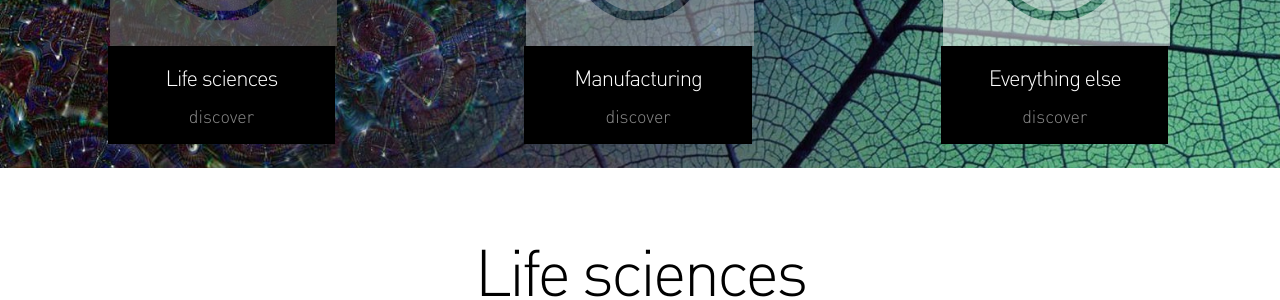
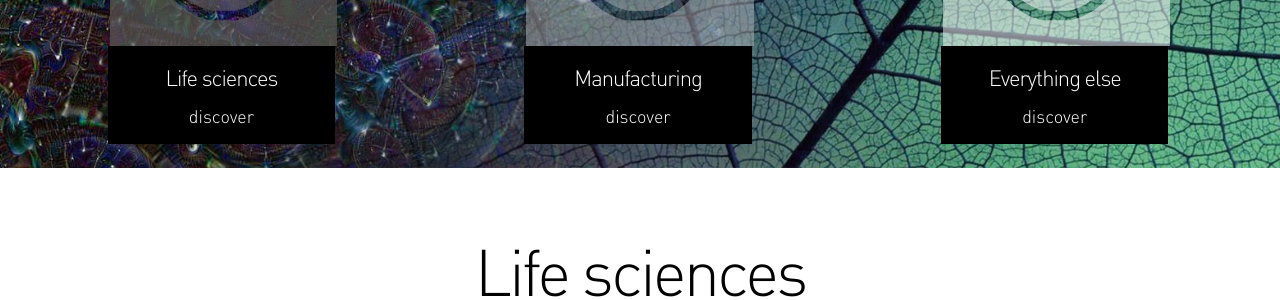
Before and after one commit to orobix/orobix.github.com, a Jekyll site: the page built from what-we-do.html, in a window 1280 px wide and 1400 px high, scrolled down 618 px. Shown: the part 150-450 px from the top of the window. Built offline with Jekyll 4.4.1, drawn with Linux system fonts in a browser that asks for light colours; nearby versions of some CDN libraries.

Commit message:
added anchors in what-we-do

```diff
--- a/css/main.css
+++ b/css/main.css
@@ -1,6 +1,10 @@
 html, body {
   padding-top: 25px;
   overflow-x: hidden;
+}
+
+a.discover {
+  color: #FFFFFF;
 }
 
 a:hover, a:focus, a:visited {
--- a/what-we-do.html
+++ b/what-we-do.html
@@ -17,37 +17,37 @@
       The end result is pure software, or a combination of software and hardware, such as sensors or robots.</br>
     </p>
 
-    <div class="col-xs-12 col-sm-4 col-md-4 col-lg-4" data-hash="life-sciences">
+    <div class="col-xs-12 col-sm-4 col-md-4 col-lg-4">
       <div class="thumbnail thumbnail-what-we-do">
         <img class="apple-menu-01" src="img/tassello_nero.svg">
         <div class="caption caption-what-we-do">
           <p class="apple-white-branch">Life sciences</p>
           <div class="branch-detail-link branch-detail-link-black">
-            <p class="discover-white">discover</p>
+            <p class="discover-white"><a class="discover" href="#life-sciences">discover</a></p>
           </div>
         </div>
       </div>
     </div>
 
-    <div class="col-xs-12 col-sm-4 col-md-4 col-lg-4" data-hash="manufacturing">
+    <div class="col-xs-12 col-sm-4 col-md-4 col-lg-4">
       <div class="thumbnail thumbnail-what-we-do">
         <img class="apple-menu-02" src="img/tassello.svg">
         <div class="caption caption-what-we-do">
           <p class="apple-white-branch">Manufacturing</p>
           <div class="branch-detail-link branch-detail-link-black">
-            <p class="discover-white">discover</p>
+            <p class="discover-white"><a class="discover" href="#manufacturing">discover</a></p>
           </div>
         </div>
       </div>
     </div>
 
-    <div class="col-xs-12 col-sm-4 col-md-4 col-lg-4" data-hash="everything">
+    <div class="col-xs-12 col-sm-4 col-md-4 col-lg-4">
       <div class="thumbnail thumbnail-what-we-do">
         <img class="apple-menu-03" src="img/tassello_bianco.svg">
         <div class="caption caption-what-we-do">
           <p class="apple-white-branch">Everything else</p>
           <div class="branch-detail-link branch-detail-link-black">
-            <p class="discover-white">discover</p>
+            <p class="discover-white"><a class="discover" href="#everything">discover</a></p>
           </div>
         </div>
       </div>
```
